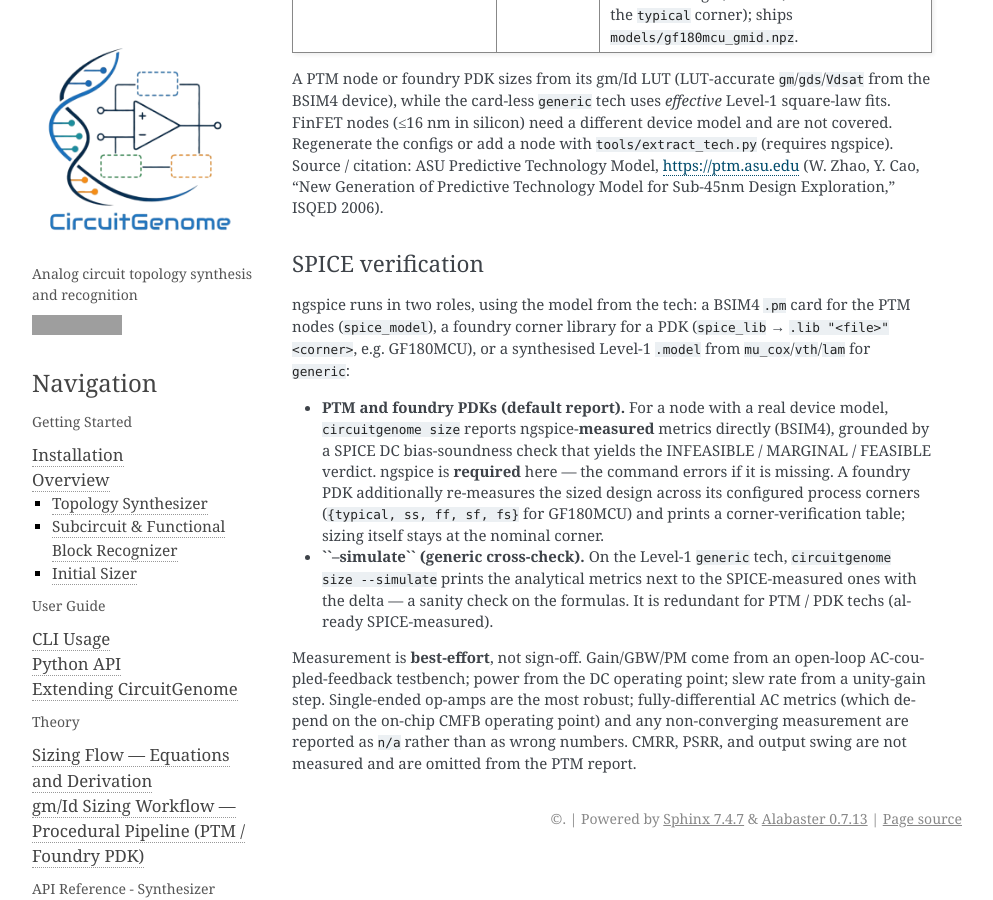
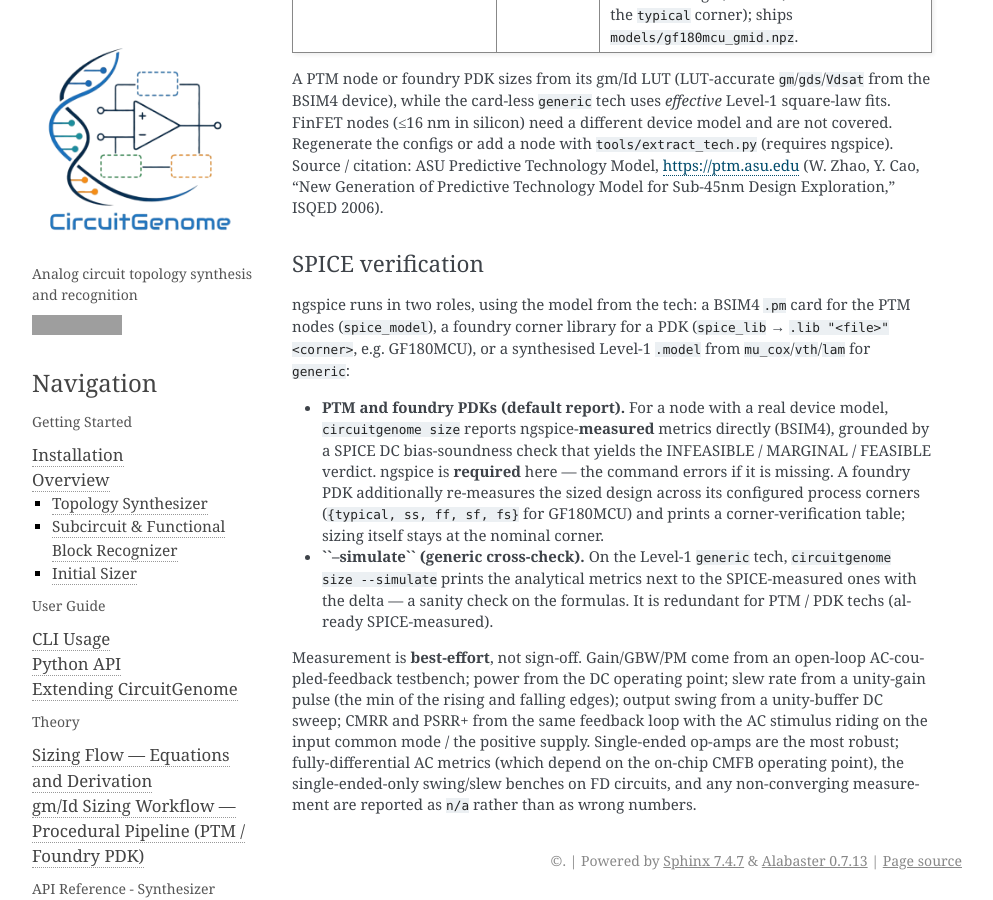
Before and after one commit to analog-ml/CircuitGenome, a Sphinx documentation site: the page built from docs/overview.rst, in a window 1280 px wide and 900 px high, scrolled down 17626 px. Shown: the whole window, without its empty margins (148-1141 px from the left). Built offline with Sphinx 7.4.7, drawn with Linux system fonts in a browser that asks for light colours; some of the changed text lies outside the part shown; grey boxes are pictures that could not be loaded.

Commit message:
test,docs: cover the new metric benches; document the spice package
New ngspice-gated tests: all four metrics measure plausibly on the generic
5 V two-stage (slew within 10x of the analytical ibias/Cc, swing straddling
mid-supply inside the rails, CMRR/PSRR in a sane band); CMRR/PSRR stay None
without a clean positive-gain measurement; FD circuits keep the SE-only
swing/slew benches at None. Docs: the spice_sim API stub now documents the
spice/ package modules, and the overview/theory pages drop the
'CMRR/PSRR/swing not measured' caveats.

Co-Authored-By: Claude Fable 5 <noreply@anthropic.com>

```diff
--- a/docs/overview.rst
+++ b/docs/overview.rst
@@ -956,7 +956,10 @@ Level-1 ``.model`` from ``mu_cox``/``vth``/``lam`` for ``generic``:
 
 Measurement is **best-effort**, not sign-off.  Gain/GBW/PM come from an open-loop
 AC-coupled-feedback testbench; power from the DC operating point; slew rate from a
-unity-gain step.  Single-ended op-amps are the most robust; fully-differential AC
-metrics (which depend on the on-chip CMFB operating point) and any non-converging
-measurement are reported as ``n/a`` rather than as wrong numbers.  CMRR, PSRR, and
-output swing are not measured and are omitted from the PTM report.
+unity-gain pulse (the min of the rising and falling edges); output swing from a
+unity-buffer DC sweep; CMRR and PSRR+ from the same feedback loop with the AC
+stimulus riding on the input common mode / the positive supply.  Single-ended
+op-amps are the most robust; fully-differential AC metrics (which depend on the
+on-chip CMFB operating point), the single-ended-only swing/slew benches on FD
+circuits, and any non-converging measurement are reported as ``n/a`` rather than
+as wrong numbers.
```
Also changed, not shown: docs/api/sizer/shared/spice_sim.rst (+42 -3 lines), docs/theory/sizing_flow.rst (+4 -4 lines), 2 other files.
